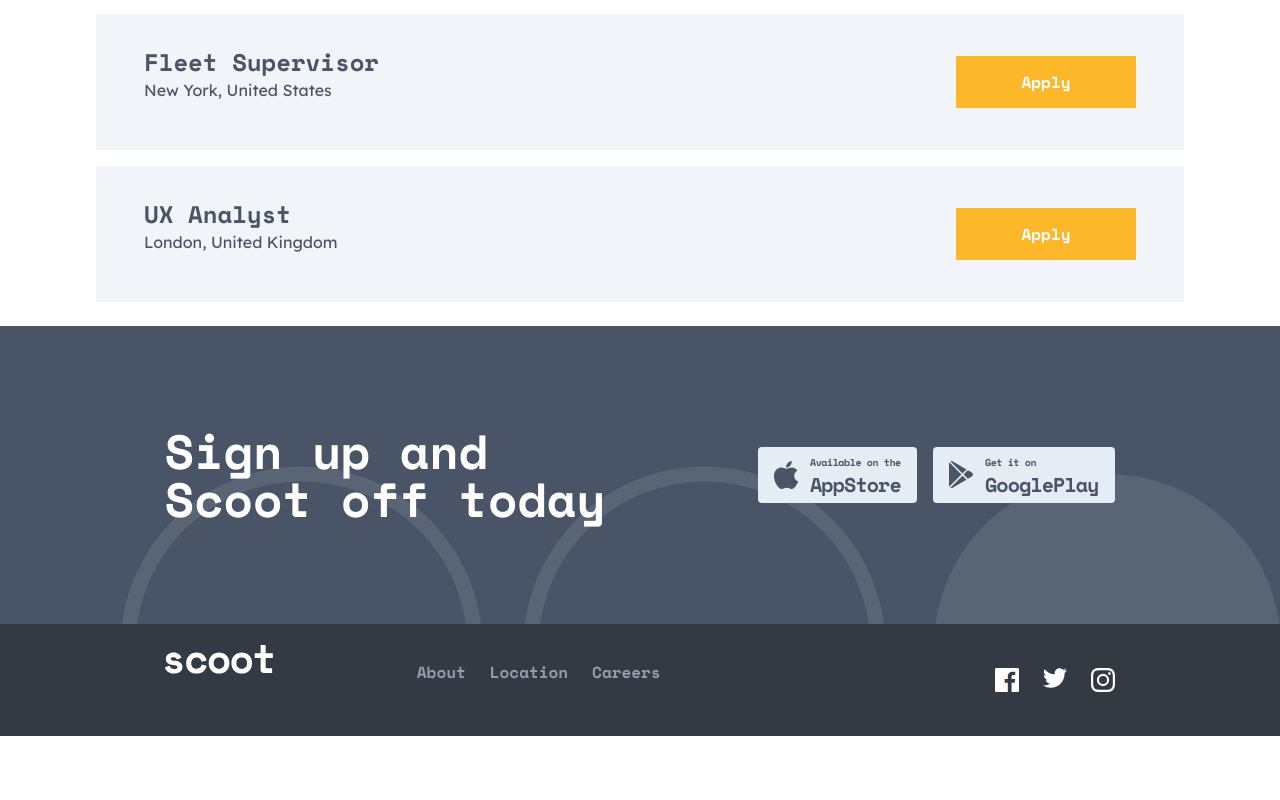
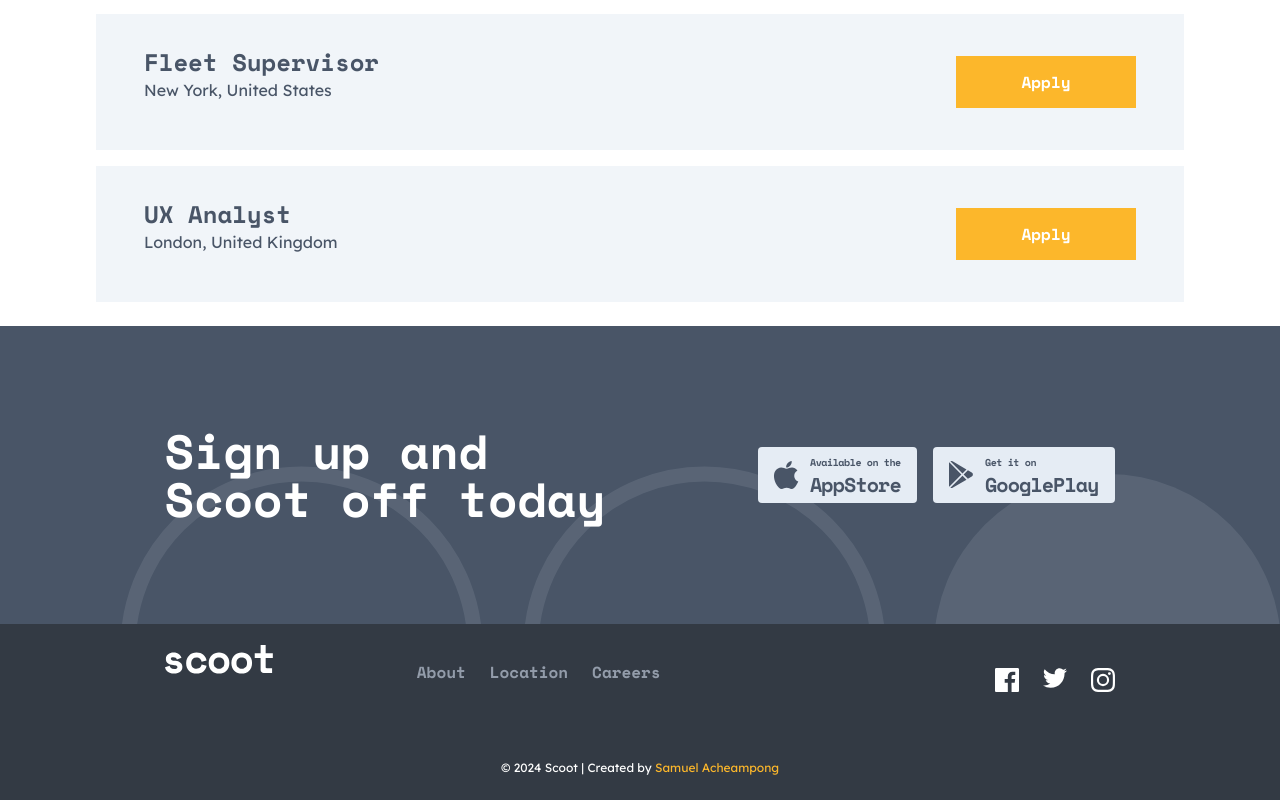
Before and after one commit to yawsamcode/scoot-multi-page-website, a website: page public/careers.html in a window 1280 px wide. Shown: the part 2224-3024 px from the top of the page. Before the commit the page ends 2960 px from the top, so only its background shows below. Drawn offline with nearby package versions, Linux system fonts and the light colour scheme.

Commit message:
Completed

```diff
--- a/public/careers.html
+++ b/public/careers.html
@@ -280,6 +280,14 @@
   </div>
 
 </div>
+<div class="text-center text-white font-LexendDeca py-6">
+  <p class="text-xs">
+    © 2024 Scoot | Created by
+      <a class="text-Yellow" href="https://github.com/yawsamcode"
+        >Samuel Acheampong</a
+      >
+    </p>
+</div>
 </footer>
 <script src="./app.js"></script>
 </div>
```
Also changed, not shown: public/about.html (+11 -4 lines), public/index.html (+11 -1 lines), public/locations.html (+8 -0 lines), public/style.css.
